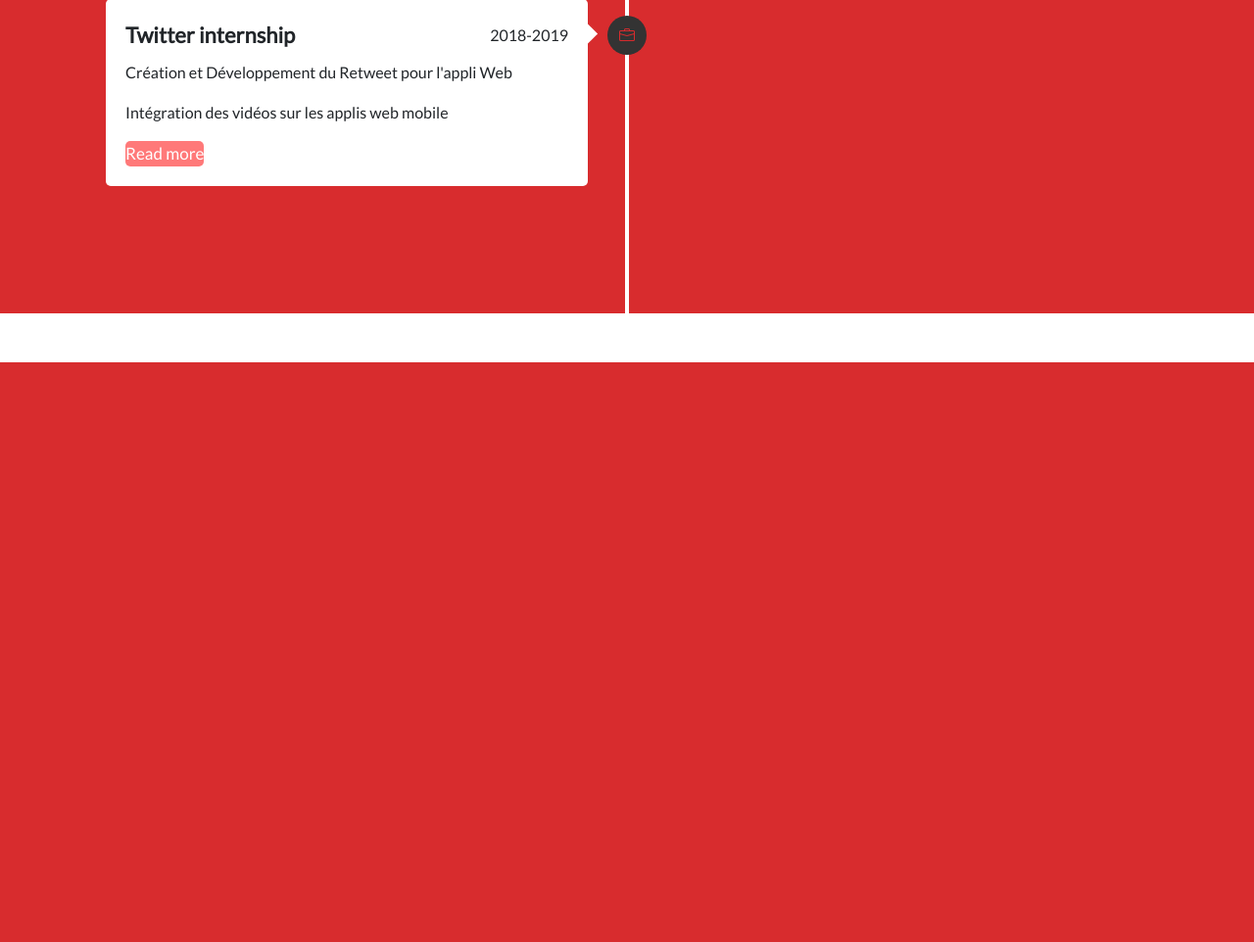
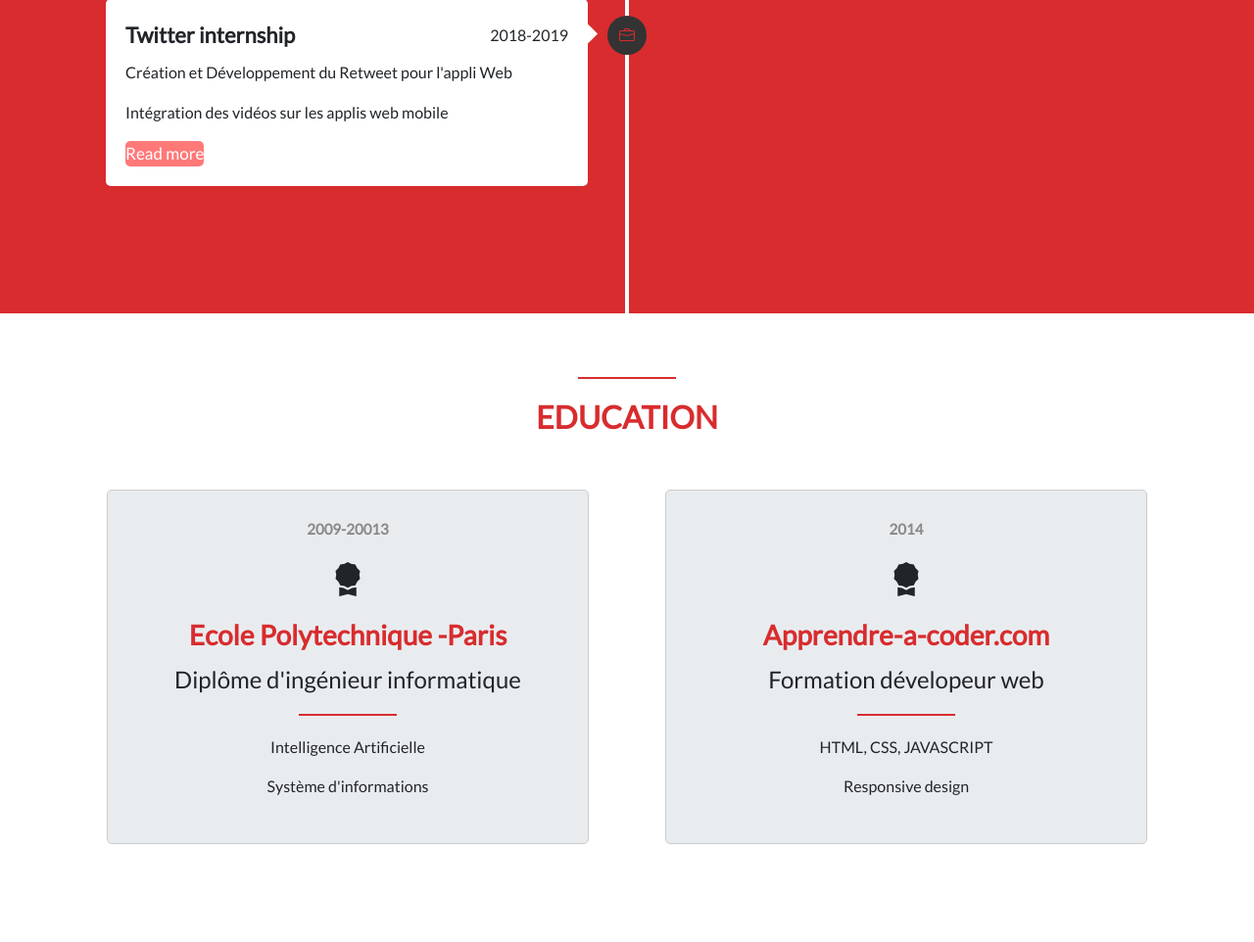
Before and after one commit to Azlou77/boostrap-project, a PHP site: page / in a window 1280 px wide. Shown: the part 1902-2864 px from the top of the page at 98% size. Before the commit the page ends 2272 px from the top, so only its background shows below. Run offline with PHP 8.4, Linux system fonts and the light colour scheme.

Commit message:
section education

```diff
--- a/css/style.css
+++ b/css/style.css
@@ -69,7 +69,7 @@ width: 400px;
     font-size: 1.5em;
 
 }
-/*expérience pro*/
+/*expérience */
 #experience{
     background-color: #d82c2e;
 }
@@ -167,3 +167,36 @@ width: 400px;
     left: 50%;
     transform:translateX(-50%);
 }
+
+/*education*/
+#education .heading h2{
+    color:#d82c2e;
+    margin: 15px 0;
+
+}
+.education-block{
+    width: 90%;
+    margin: 0 auto;
+    text-align: center;
+    padding: 30px;
+    background: #e9ecef;
+    border-radius: 5px;
+    border: 1px solid #ccc;
+    margin-bottom: 20px;
+}
+.education-block h4{
+    font-weight: normal;
+    margin-bottom: 20px;
+}
+.education-block h5{
+    color:#888;
+    font-size: 15px;
+    margin-bottom: 15px;
+}
+.education-block span{
+    font-size: 35px;
+}
+.education-block h3{
+    color: #d82c2e;
+    margin: 15px 0;
+}
--- a/index.html
+++ b/index.html
@@ -123,11 +123,46 @@
                         <p>Intégration des vidéos sur les applis web mobile</p>
                         <div class="bottom">
                             <a href="#">Read more</a>
-
                         </div>
                     </section>
                 </div>
             </div>
+        </section>
+
+        <section id="education" class="container-fluid">
+            <div class="container">
+                <div class="divider"></div>
+                    <div class="heading">
+                        <h2>Education</h2>
+                    </div>
+                    <div class="row">
+                        <div class="col-md-6">
+                            <div class="education-block">
+                                <h5>2009-20013</h5>
+                                <span class="bi-award-fill"></span>
+                                <h3>Ecole Polytechnique -Paris</h3>
+                                <h4>Diplôme d'ingénieur informatique</h4>
+                                <div class="divider"></div>
+                                <p>Intelligence Artificielle</p>
+                                <p>Système d'informations</p>
+                            </div>
+                        </div>
+                        <div class="col-md-6">
+                            <div class="education-block">
+                                <h5>2014</h5>
+                                <span class="bi-award-fill"></span>
+                                <h3>Apprendre-a-coder.com</h3>
+                                <h4>Formation dévelopeur web</h4>
+                                <div class="divider"></div>
+                                <p>HTML, CSS, JAVASCRIPT</p>
+                                <p>Responsive design</p>
+                            </div>
+                        </div>
+                    </div>
+                </div>
+            </div>
+        </section>
+
 
 
     </body>
```
